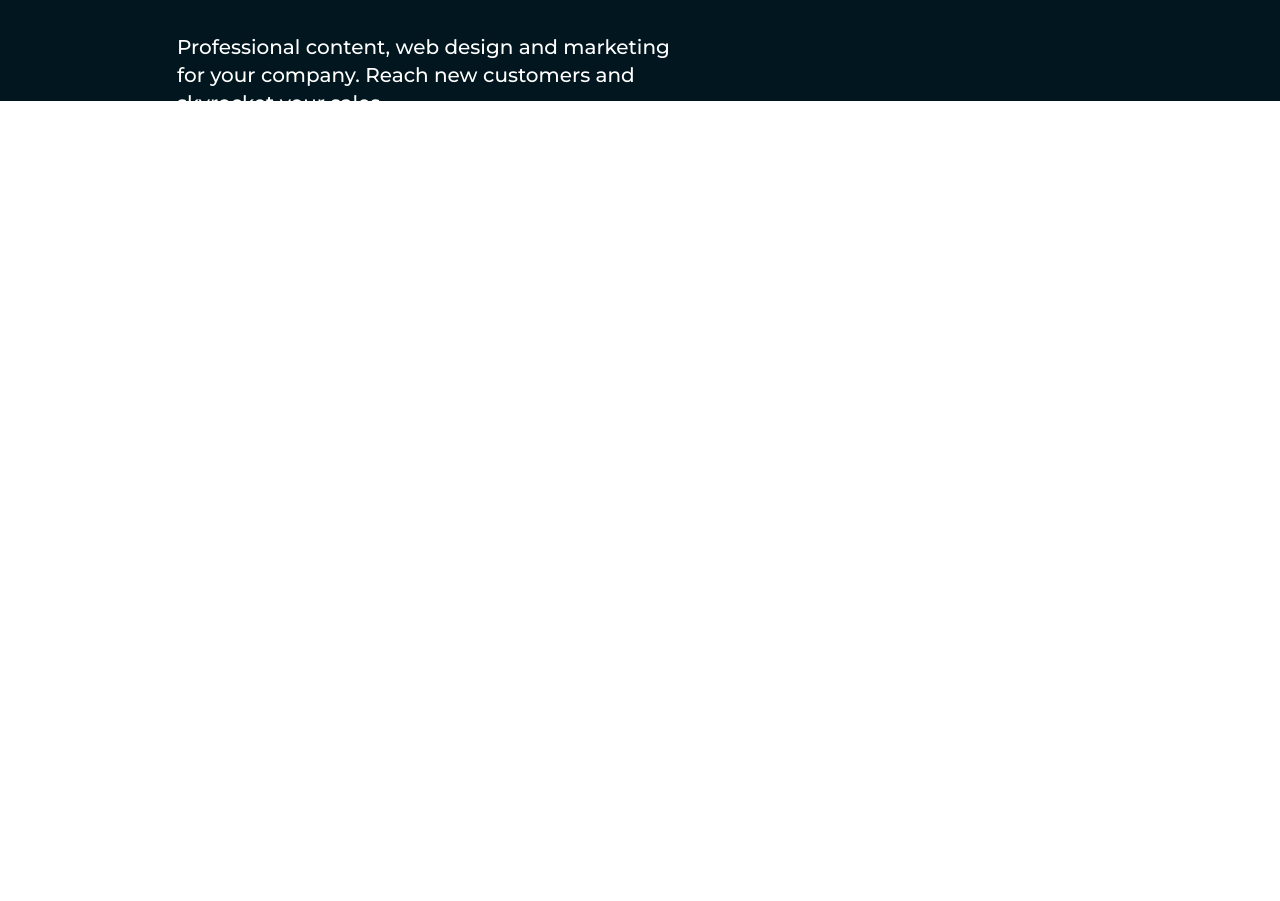
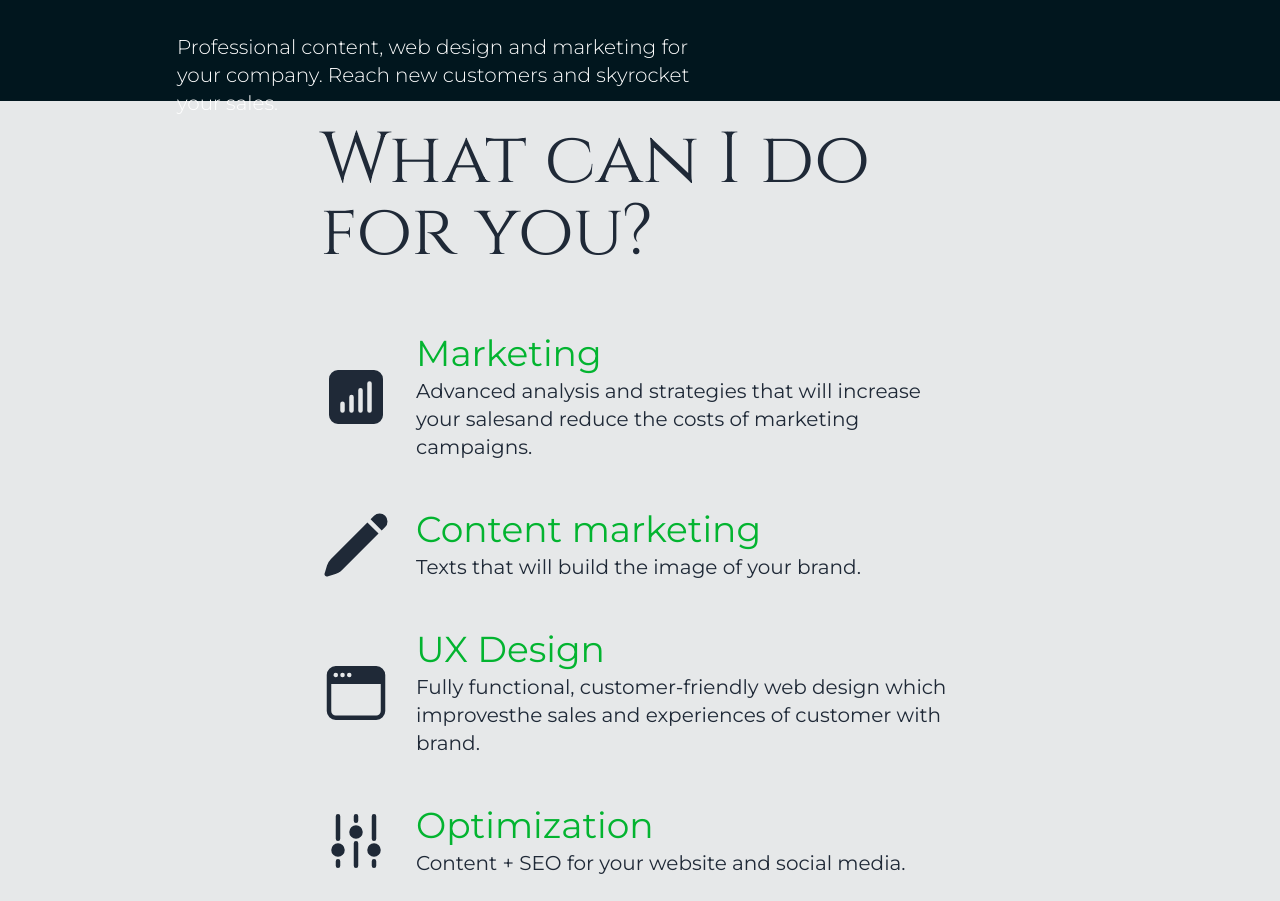
Before and after one commit to MateuszMiszczak/navenscopy, a React (Vite) app: page / in a window 1280 px wide. Shown: the part 699-1600 px from the top of the page. Before the commit the page ends 816 px from the top, so only its background shows below. Built offline with nearby package versions, Linux system fonts and the light colour scheme.

Commit message:
NavBar and Hero components change collors on scroll, text color inside of Hero component changes color basing on scroll, box shadow added to navBar, What component created and styled with tailwind and react icons

```diff
--- a/package.json
+++ b/package.json
@@ -11,7 +11,8 @@
   },
   "dependencies": {
     "react": "^18.2.0",
-    "react-dom": "^18.2.0"
+    "react-dom": "^18.2.0",
+    "react-icons": "^4.8.0"
   },
   "devDependencies": {
     "@types/react": "^18.0.28",
--- a/src/App.jsx
+++ b/src/App.jsx
@@ -1,12 +1,12 @@
 import NavBar from "./components/NavBar";
 import Hero from "./components/Hero";
-// import What from "./components/What";
+import What from "./components/What";
 function App() {
   return (
-    <div className="body-font font-montserrat bg-mainColor">
+    <div className="body-font font-montserrat overflow-x-hidden">
       <NavBar />
       <Hero />
-      {/* <What /> */}
+      <What />
     </div>
   );
 }
--- a/src/components/Hero.jsx
+++ b/src/components/Hero.jsx
@@ -1,29 +1,61 @@
-import heroImg from "../imgs/hero.jpg";
+import heroImg from "../assets/imgs/hero.jpg";
+
+import { useState } from "react";
 
 function Hero() {
+  const [color, setColor] = useState(false);
+
+  const changeColor = () => {
+    window.scrollY >= 500 ? setColor(true) : setColor(false);
+  };
+
+  window.addEventListener("scroll", changeColor);
+
   return (
-    <div className="bg-mainColor w-screen h-screen pt-12 ">
+    <div
+      className={`w-screen h-screen pt-12 transition-all duration-1000 ${
+        color
+          ? "bg-sectionWhat border-gray-800 border-b-borderSmallest"
+          : "bg-mainColor"
+      }`}
+    >
       <div className="grid grid-cols-2 gap-2 mx-60 my-40 place-items-center">
         <div className="text-gray-400 flex flex-col gap-10">
           <p className="text-lighterMainText text-lg">Name Nickname Surname</p>
           <div className="text-8xl flex flex-col gap-4">
             <p>
-              <span className="bg-gradient-to-r from-gray-400  to-mainColorGradientTint2 bg-[length:0%_1px] bg-no-repeat bg-left-bottom hover:bg-[length:100%_1px] transition-all duration-300 hover:text-white">
+              <span
+                className={`cursor-default bg-gradient-to-r from-gray-400  to-mainColorGradientTint2 bg-[length:0%_1px] bg-no-repeat bg-left-bottom hover:bg-[length:100%_1px] transition-all duration-300 hover:text-white ${
+                  color ? "text-gray-800" : "hover:text-white"
+                }`}
+              >
                 Copywriter
               </span>
             </p>
             <p>
-              <span className="bg-gradient-to-r from-gray-400  to-mainColorGradientTint2 bg-[length:0%_1px] bg-no-repeat bg-left-bottom hover:bg-[length:100%_1px] transition-all duration-300 hover:text-white">
+              <span
+                className={`cursor-default bg-gradient-to-r from-gray-400  to-mainColorGradientTint2 bg-[length:0%_1px] bg-no-repeat bg-left-bottom hover:bg-[length:100%_1px] transition-all duration-300 hover:text-white ${
+                  color ? "text-gray-800" : "hover:text-white"
+                }`}
+              >
                 Marketer
               </span>
             </p>
             <p>
-              <span className="bg-gradient-to-r from-gray-400  to-mainColorGradientTint2 bg-[length:0%_1px] bg-no-repeat bg-left-bottom hover:bg-[length:100%_1px] transition-all duration-300 hover:text-white">
+              <span
+                className={`cursor-default bg-gradient-to-r from-gray-400  to-mainColorGradientTint2 bg-[length:0%_1px] bg-no-repeat bg-left-bottom hover:bg-[length:100%_1px] transition-all duration-300 hover:text-white ${
+                  color ? "text-gray-800" : "hover:text-white"
+                }`}
+              >
                 UX Designer
               </span>
             </p>
           </div>
-          <p className="text-xl text-white font-medium">
+          <p
+            className={`text-xl font-light transition-all duration-1000 ${
+              color ? "text-gray-800" : "text-white"
+            }`}
+          >
             Professional content, web design and marketing for your company.
             Reach new customers and skyrocket your sales.
           </p>
--- a/src/components/NavBar.jsx
+++ b/src/components/NavBar.jsx
@@ -1,9 +1,22 @@
 import NavBarLink from "./NavBarLink";
+import { useState } from "react";
 function NavBar() {
+  const [color, setColor] = useState(false);
+
+  const changeColor = () => {
+    window.scrollY >= 300 ? setColor(true) : setColor(false);
+  };
+
+  window.addEventListener("scroll", changeColor);
+
   return (
-    <div className="bg-colorMain fixed top-0 left-0 right-0 ">
-      <nav className="flex items-center justify-start mx-20 py-6 font-cinzel">
-        <h1 className="font-lobster text-3xl  text-white">
+    <div className="bg-colorMain fixed top-0 left-0 right-0 shadow-md shadow-gray-800">
+      <nav
+        className={`flex items-center justify-start px-20 py-7 font-cinzel transition-all duration-700 ${
+          color ? "bg-mainColorGradientTint1Background" : "bg-mainColor"
+        }`}
+      >
+        <h1 className="font-lobster text-3xl text-white">
           Naven's copy
           <span className="mx-4 inline-block text-lightGray font-cinzel">
             |
--- a/src/components/What.jsx
+++ b/src/components/What.jsx
@@ -0,0 +1,42 @@
+import {
+  HiChartBarSquare,
+  HiPencil,
+  HiWindow,
+  HiAdjustmentsVertical,
+} from "react-icons/hi2";
+
+import WhatLi from "./WhatLi";
+
+function What() {
+  return (
+    <div className="px-80 min-h-screen flex flex-col gap-16 justify-center bg-sectionWhat">
+      <h1 className="text-7xl font-medium text-gray-800 font-cinzel">
+        What can I do for you?
+      </h1>
+      <ul className="flex flex-col gap-12">
+        <WhatLi
+          icon={<HiChartBarSquare />}
+          header="Marketing"
+          paragraph="Advanced analysis and strategies that will increase your salesand reduce the costs of marketing campaigns."
+        />
+        <WhatLi
+          icon={<HiPencil />}
+          header="Content marketing"
+          paragraph="Texts that will build the image of your brand. "
+        />
+        <WhatLi
+          icon={<HiWindow />}
+          header="UX Design"
+          paragraph="Fully functional, customer-friendly web design which improvesthe sales and experiences of customer with brand."
+        />
+        <WhatLi
+          icon={<HiAdjustmentsVertical />}
+          header="Optimization"
+          paragraph="Content + SEO for your website and social media."
+        />
+      </ul>
+    </div>
+  );
+}
+
+export default What;
--- /dev/null
+++ b/src/components/WhatLi.jsx
@@ -0,0 +1,17 @@
+function WhatLi({ icon, header, paragraph }) {
+  return (
+    <li>
+      <div className="flex gap-6">
+        <div className="text-7xl text-gray-800 place-self-center">{icon}</div>
+        <div className="flex flex-col gap-1">
+          <h2 className="place-self-start text-4xl text-lighterMainText">
+            {header}
+          </h2>
+          <p className="place-self-start text-xl text-gray-800">{paragraph}</p>
+        </div>
+      </div>
+    </li>
+  );
+}
+
+export default WhatLi;
--- a/tailwind.config.js
+++ b/tailwind.config.js
@@ -11,7 +11,9 @@ export default {
       },
       backgroundColor: {
         mainColor: "#01161e",
+        sectionWhat: "#e6e8e9",
         lighterMain: "#03b430",
+        mainColorGradientTint1Background: "#1a2d35",
       },
       textColor: {
         lighterMainText: "#03b430",
```
Also changed, not shown: src/assets/imgs/hero.jpg (renamed from src/imgs/hero.jpg), 1 other file (tests, documents, lock files or other folders).
